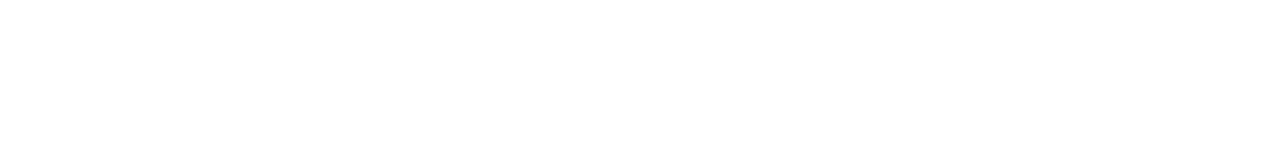
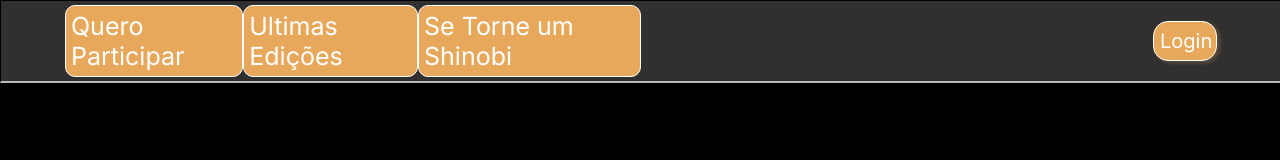
Before and after one commit to GbrielFernandes/AnimOnline, a plain HTML site: page index.html in a window 1280 px wide. Drawn offline with Linux system fonts and the light colour scheme.

Commit message:
criando o estilo CSS do menu

```diff
--- a/index.html
+++ b/index.html
@@ -1,10 +1,21 @@
 <!DOCTYPE html>
 <html lang="pt-br">
     <head>
+        <link rel="preconnect" href="https://fonts.googleapis.com">
+        <link rel="preconnect" href="https://fonts.gstatic.com" crossorigin>
+        <link href="https://fonts.googleapis.com/css2?family=Inter&display=swap" rel="stylesheet">
+        <link rel="stylesheet" href="style.css">
         <meta charset="UTF-8">
         <title>AnimOnline</title>
     </head>
     <body>
-
+        <nav id="principal">
+            <div id="menu">
+                <a href="">Quero Participar</a>
+                <a href="">Ultimas Edições</a>
+                <a href="">Se Torne um Shinobi</a>
+            </div>
+            <button>Login</button>
+        </nav>
     </body>
 </html>
--- /dev/null
+++ b/style.css
@@ -0,0 +1,59 @@
+body{
+    margin: 0px;
+    padding: 0px;
+    background-color: black;
+}
+#principal{
+    width: 100%;
+    height: 80px;
+    border:1px solid black;
+    background-color: #303030;
+    font-size: 25px;
+    font-weight: 600px;
+    display: flex;
+    justify-content: space-between;
+    border-bottom: 2px solid #BABABA;
+}
+
+#menu{
+    display: flex;
+    width: 45%;
+    justify-content: space-around;
+    align-items: center;
+    margin-left: 5%;
+}
+
+#principal div a{
+    color: white;
+    text-decoration: none;
+    padding: 5px;
+    border:1px solid white;
+    background-color: rgb(231, 168, 91);
+    border-radius: 10px;
+    font-family: inter;
+}
+
+#principal button{
+    font-size: 20px;
+    margin: 20px;
+    width: 5%;
+    margin-right: 5%;
+    border-radius: 15px;
+    border: 1px solid white;
+    background-color: rgb(231, 168, 91);
+    font-family: inter;
+    color: white;
+    box-shadow: 3px 2px 4px rgba(231, 168, 91, 0.25)
+}
+
+
+#principal div a:hover{
+   background-color: rgb(141, 202, 141);
+   font-family: Impact, Haettenschweiler, 'Arial Narrow Bold', sans-serif   ;
+}
+
+#principal button:hover{
+    background-color: rgb(141, 202, 141);
+    font-family: Impact, Haettenschweiler, 'Arial Narrow Bold', sans-serif;
+    cursor: pointer;
+}
```
